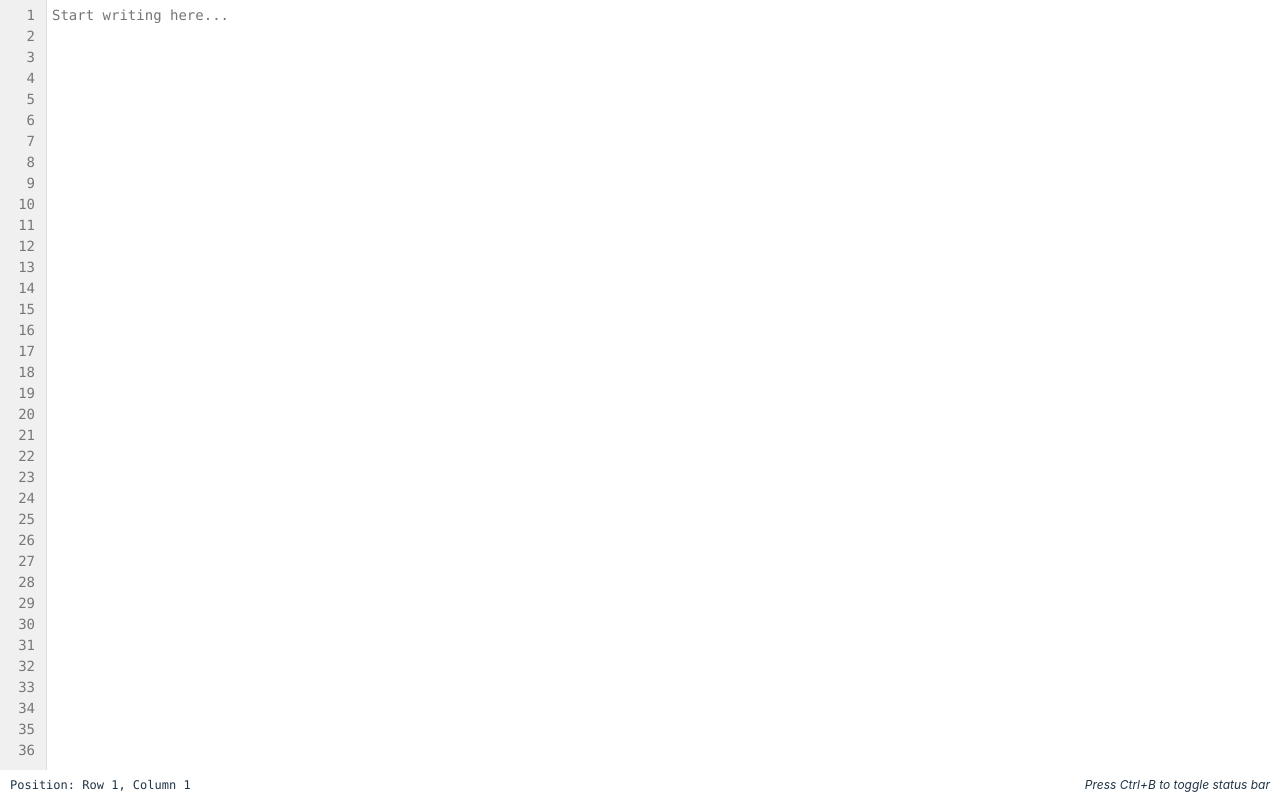
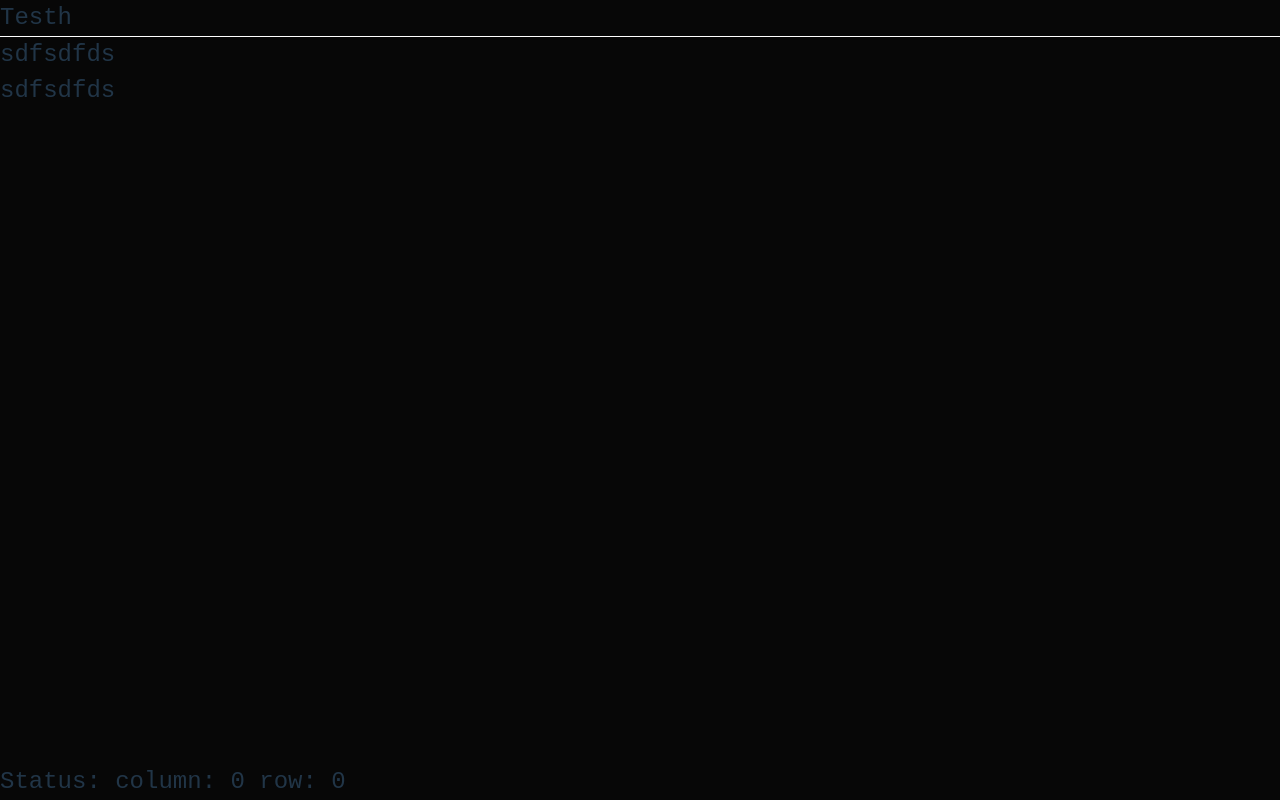
Before and after one commit to saiemsaeed/yazmak, a React (Vite) app: page / in a window 1280 px wide. Built offline with nearby package versions, Linux system fonts and the light colour scheme.

Commit message:
Custom Editor in Building, Added Functions for Movement Handling and Cursor Updation (#2)

```diff
--- /dev/null
+++ b/src/CustomEditor.css
@@ -0,0 +1,46 @@
+:root {
+  --yazmak-editor-background: #070707;
+  --yazmak-font-sans: "Inter", sans-serif;
+  --yazmak-font-mono: "JetBrains Mono", monospace;
+  --yazmak-heading-1-font-size: 2.5rem;
+  --yazmak-heading-2-font-size: 2rem;
+  --yazmak-heading-3-font-size: 1.75rem;
+  --yazmak-heading-4-font-size: 1.5rem;
+  --yazmak-heading-5-font-size: 1.25rem;
+  --yazmak-heading-6-font-size: 1rem;
+}
+
+#yazmak-editor {
+  display: flex;
+  flex-direction: column;
+  width: 100%;
+  height: 100%;
+  background-color: var(--yazmak-editor-background);
+  font-family: var(--yazmak-font-mono);
+  font-size: var(--yazmak-heading-4-font-size);
+}
+
+.yazmak-line {
+  width: 100%;
+  height: var(--line-height-base);
+  position: relative;
+  font-family: var(--font-family-mono);
+  font-size: var(--font-size-base);
+  outline: none;
+
+  &:focus {
+    border-bottom: 1px solid white;
+  }
+}
+
+.status-line {
+  display: flex;
+  width: 100%;
+  height: var(--line-height-base);
+  position: fixed;
+  bottom: 0;
+  left: 0;
+  right: 0;
+  font-family: var(--font-family-mono);
+  font-size: var(--font-size-base);
+}
--- /dev/null
+++ b/src/CustomEditor.tsx
@@ -0,0 +1,185 @@
+import React, { useEffect, useRef, useState } from "react";
+import { KEY_BINDINGS } from "./constants/key-bindings";
+import "./CustomEditor.css";
+
+type Config = {};
+
+type CustomEditorProps = {
+  initialText: string;
+  config?: {};
+};
+
+const EDITOR_MODES = {
+  NORMAL: "NORMAL",
+  INSERT: "INSERT",
+};
+
+function CustomEditor({ initialText, config }: CustomEditorProps) {
+  const [lines, setLines] = useState(initialText.split("\n"));
+  const [activeRowIndex, setActiveRowIndex] = useState<number>(0);
+  const [activeColumnIndex, setActiveColumnIndex] = useState<number>(0);
+  const [isTextSelected, setIsTextSelected] = useState(false);
+  const editorRef = useRef(null);
+  const lineRefs = useRef<HTMLDivElement[]>([]);
+
+  useEffect(() => {
+    if (!isTextSelected && lineRefs.current[activeRowIndex]) {
+      const lineElement = lineRefs.current[activeRowIndex];
+
+      if (!lineElement) return;
+
+      // Focus the line
+      lineElement.focus();
+
+      // Set cursor position
+      const selection = window.getSelection();
+      if (!selection) return;
+      const range = document.createRange();
+
+      if (lineElement.textContent && lineElement.firstChild) {
+        // If there's text content
+        const position = Math.min(
+          activeColumnIndex,
+          lineElement.textContent.length || 0,
+        );
+        range.setStart(lineElement.firstChild, position);
+        range.setEnd(lineElement.firstChild, position);
+      }
+
+      selection.removeAllRanges();
+      selection.addRange(range);
+    }
+  }, [activeRowIndex, activeColumnIndex, lines, isTextSelected]);
+
+  const handleLineInput = (
+    e: React.FormEvent<HTMLDivElement>,
+    lineIndex: number,
+  ) => {
+    const newContent = (e.target as HTMLDivElement).textContent || "";
+    const newLines = [...lines];
+    newLines[lineIndex] = newContent;
+
+    setLines(newLines);
+
+    setActiveColumnIndex(activeColumnIndex + 1);
+  };
+
+  const handleKeyDown = (
+    e: React.KeyboardEvent<HTMLDivElement>,
+    lineIndex: number,
+  ) => {
+    // Handle Up arrow
+    if (e.key === KEY_BINDINGS.MOVE_UP && lineIndex > 0) {
+      e.preventDefault();
+
+      const newLineLength = lines[lineIndex - 1].length;
+      const newCursorColumnPosition = Math.min(
+        activeColumnIndex,
+        newLineLength,
+      );
+
+      setActiveRowIndex(lineIndex - 1);
+      setActiveColumnIndex(newCursorColumnPosition);
+      return;
+    }
+
+    // Handle Down arrow
+    if (e.key === KEY_BINDINGS.MOVE_DOWN && lineIndex < lines.length - 1) {
+      e.preventDefault();
+
+      const newLineLength = lines[lineIndex + 1].length;
+      const newColumnPosition = Math.min(activeColumnIndex, newLineLength);
+
+      setActiveRowIndex(lineIndex + 1);
+      setActiveColumnIndex(newColumnPosition);
+      return;
+    }
+
+    if (e.key === KEY_BINDINGS.MOVE_LEFT) {
+      e.preventDefault();
+
+      let newRowIndex = activeRowIndex;
+      let newColumnIndex = activeColumnIndex;
+
+      if (newColumnIndex === 0 && newRowIndex === 0) {
+        return;
+      }
+
+      // handle if the cursor is at the beginning of the line and its not first line
+      if (activeColumnIndex === 0 && activeRowIndex > 0) {
+        newRowIndex = activeRowIndex - 1;
+        newColumnIndex = lines[newRowIndex].length;
+      } else {
+        newColumnIndex = activeColumnIndex - 1;
+      }
+
+      setActiveRowIndex(newRowIndex);
+      setActiveColumnIndex(newColumnIndex);
+      return;
+    }
+
+    if (e.key === KEY_BINDINGS.MOVE_RIGHT) {
+      e.preventDefault();
+
+      let newRowIndex = activeRowIndex;
+      let newColumnIndex = activeColumnIndex;
+      // handle if the cursor is at the end of the line
+      if (
+        activeColumnIndex === lines[activeRowIndex].length &&
+        lineIndex < lines.length - 1
+      ) {
+        newRowIndex = activeRowIndex + 1;
+        newColumnIndex = 0;
+      } else if (activeColumnIndex < lines[activeRowIndex].length) {
+        newColumnIndex = activeColumnIndex + 1;
+      }
+
+      setActiveRowIndex(newRowIndex);
+      setActiveColumnIndex(newColumnIndex);
+      return;
+    }
+  };
+
+  // Handle click on a line
+  const handleLineClick = (lineIndex: number) => {
+    setActiveRowIndex(lineIndex);
+
+    // Get cursor position from selection
+    setTimeout(() => {
+      const selection = window.getSelection();
+      if (!selection) return;
+      if (selection.rangeCount > 0) {
+        setActiveColumnIndex(selection.anchorOffset);
+      }
+    }, 0);
+  };
+
+  return (
+    <div id="yazmak-editor" ref={editorRef}>
+      {lines.map((line, index) => (
+        <div
+          className="yazmak-line"
+          key={`yazmak-line-${index}`}
+          ref={(el) => {
+            if (!el) return;
+            lineRefs.current[index] = el;
+          }}
+          contentEditable={true}
+          suppressContentEditableWarning={true}
+          onKeyDown={(e) => handleKeyDown(e, index)}
+          onInput={(e) => handleLineInput(e, index)}
+          onClick={() => handleLineClick(index)}
+          data-line-index={index}
+          spellCheck={false}
+        >
+          {line}
+        </div>
+      ))}
+      <div className="status-line">
+        Status: column: {activeColumnIndex} row: {activeRowIndex}
+      </div>
+    </div>
+  );
+}
+
+export default CustomEditor;
--- /dev/null
+++ b/src/constants/key-bindings.ts
@@ -0,0 +1,8 @@
+import { IKEYBINDINGS } from "../types/key-bindings";
+
+export const KEY_BINDINGS: IKEYBINDINGS = {
+  MOVE_UP: "ArrowUp",
+  MOVE_DOWN: "ArrowDown",
+  MOVE_LEFT: "ArrowLeft",
+  MOVE_RIGHT: "ArrowRight",
+};
--- a/src/main.jsx
+++ b/src/main.jsx
@@ -1,10 +1,16 @@
 import { StrictMode } from "react";
 import { createRoot } from "react-dom/client";
 import "./index.css";
-import App from "./Editor.tsx";
+import Editor from "./CustomEditor";
 
 createRoot(document.getElementById("root")).render(
   <StrictMode>
-    <App />
+    <div style={{ width: "100vw", height: "100vh" }}>
+      <Editor
+        initialText={`Testh
+sdfsdfds
+sdfsdfds`}
+      />
+    </div>
   </StrictMode>,
 );
--- /dev/null
+++ b/src/types/key-bindings.ts
@@ -0,0 +1,6 @@
+export type IKEYBINDINGS = {
+  MOVE_UP: string;
+  MOVE_DOWN: string;
+  MOVE_LEFT: string;
+  MOVE_RIGHT: string;
+};
```
Also changed, not shown: src/constants/vim-key-bindings.ts (added, +8 -0 lines).
